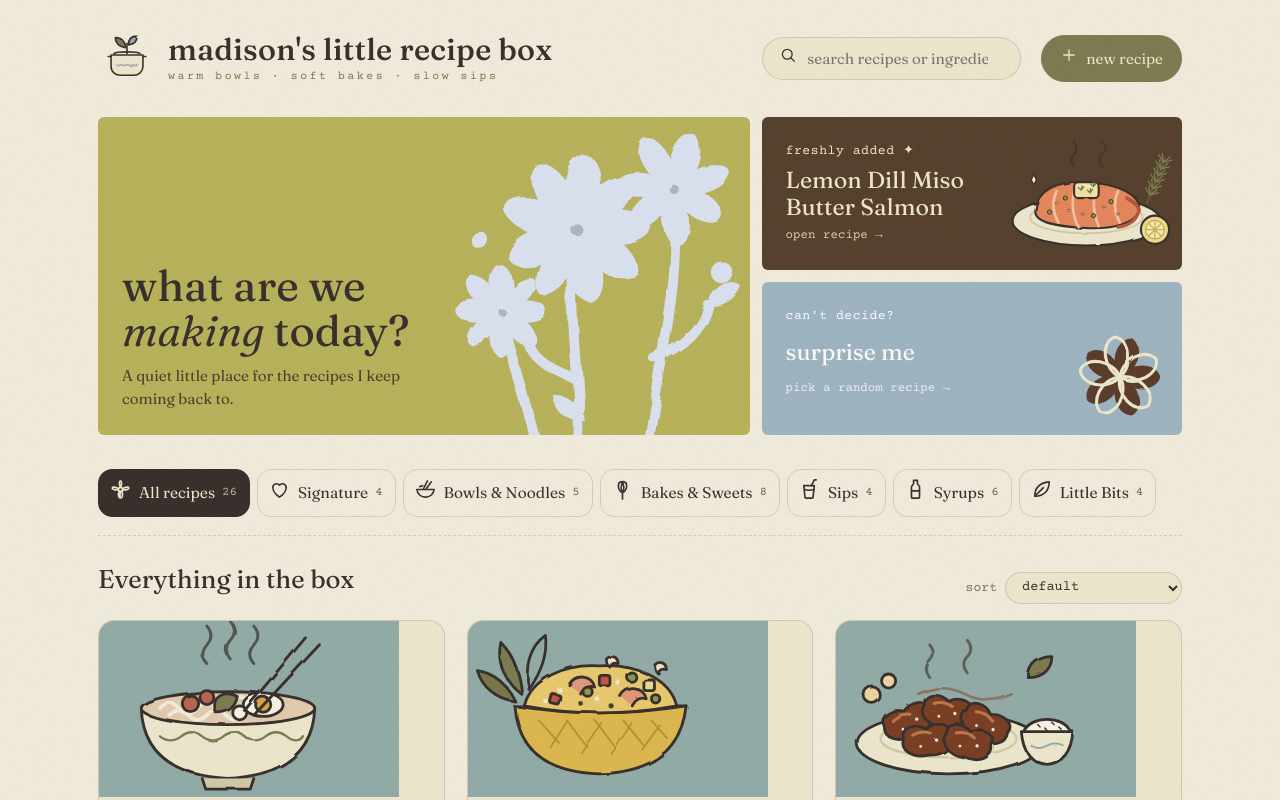
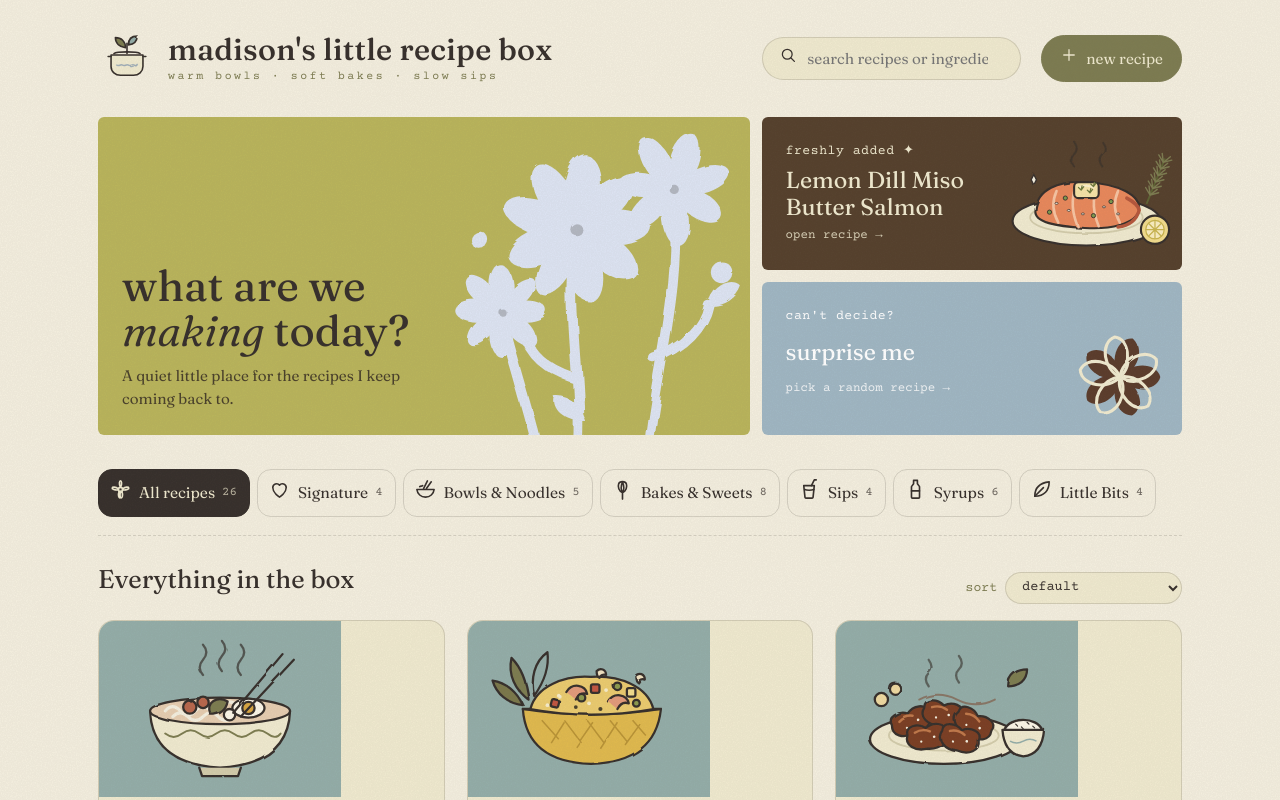
Before and after one commit to madison-so/recipe-box, a React (Vite) app: page / in a window 1280 px wide. Shown: the top 800 px of the page. Built offline with nearby package versions, Linux system fonts and the light colour scheme.

Commit message:
Add files via upload

```diff
--- a/src/App.jsx
+++ b/src/App.jsx
@@ -13,7 +13,7 @@ function Card({ r, onOpen }) {
   const y = r.yield || (r.variants && r.variants.length ? `${r.variants.length} ${r.variantLabel ? r.variantLabel + 's' : (r.variants.every(v => !v.steps || !v.steps.length) ? 'flavours' : 'parts')}` : '');
   return (
     <button className="card" onClick={() => onOpen(r.id)}>
-      <div className={'art-wrap bg-' + r.cat}><Html html={art(r.art)} />{r.signature && <span className="sig"><Html html={icon('heart', '#F0EACF')} /> signature</span>}</div>
+      <div className={'art-wrap bg-' + r.cat}><Html as="div" className="artbox" html={art(r.art)} />{r.signature && <span className="sig"><Html html={icon('heart', '#F0EACF')} /> signature</span>}</div>
       <div className="body"><h3>{r.title}</h3><p>{r.blurb}</p>
         <div className="chips">{[r.time, y].filter(Boolean).map(c => <span className="chip" key={c}>{c}</span>)}</div></div>
     </button>
@@ -113,7 +113,7 @@ export default function App() {
         <div className="wrap">
           <section className="hero">
             <div className="panel p-main"><Html html={cutoutFlowers()} /><h1 className="wonk">what are we <em>making</em> today?</h1><p>A quiet little place for the recipes I keep coming back to.</p></div>
-            {newest ? <button className="panel p-a hero-btn" onClick={() => openRecipe(newest.id)}><span className="lbl">freshly added ✦</span><span className="hero-t">{newest.title}</span><span className="hero-go mono">open recipe →</span><Html className="hero-art" html={art(newest.art)} /></button>
+            {newest ? <button className="panel p-a hero-btn" onClick={() => openRecipe(newest.id)}><span className="lbl">freshly added ✦</span><span className="hero-t">{newest.title}</span><span className="hero-go mono">open recipe →</span><Html as="div" className="hero-art" html={art(newest.art)} /></button>
               : <div className="panel p-a"><span className="lbl">freshly added ✦</span><span className="hero-t">nothing yet</span></div>}
             <button className="panel p-b hero-btn" onClick={surprise}><span className="lbl">can't decide?</span><span className="hero-t">surprise me</span><span className="hero-go mono">pick a random recipe →</span><Html html={loopy('#5A3A2A', '#F0EACF', 92)} /></button>
           </section>
--- a/src/styles.css
+++ b/src/styles.css
@@ -300,3 +300,8 @@ footer p{margin:0;font-family:'Courier Prime',monospace;font-size:.82rem;color:v
 .hero-art{position:absolute;right:-6px;bottom:-4px;width:46%}
 .hero-art svg.art{width:100%;height:auto}
 .r-actions .btn[disabled]{opacity:.6;cursor:wait}
+
+.artbox{width:100%;height:100%;display:flex;align-items:center;justify-content:center}
+.card .art-wrap .artbox svg.art{width:86%;height:100%}
+.r-art .artbox{padding:16px 0}
+.r-art .artbox svg.art{width:88%;height:auto;max-height:290px}
```
